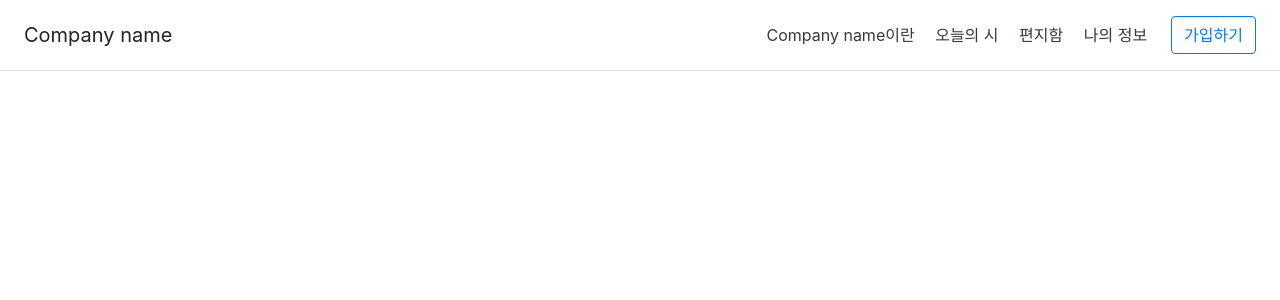
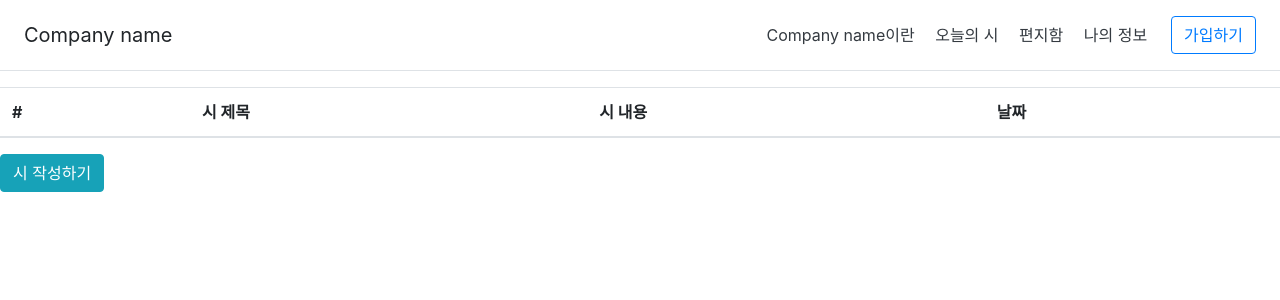
Before and after one commit to yyyubsss/dating_site, a Flask app: page /myPage in a window 1280 px wide. Shown: the top 300 px of the page. Run offline with Flask 2, Linux system fonts and the light colour scheme; lists and menus that the app fills with data are empty; some libraries are stand-ins or nearby versions.

Commit message:
Update my_page.html

```diff
--- a/templates/my_page.html
+++ b/templates/my_page.html
@@ -10,14 +10,19 @@
     <meta name="viewport" content="width=device-width, initial-scale=1, shrink-to-fit=no">
 
     <!-- Bootstrap CSS -->
-    <link rel="stylesheet" href="https://maxcdn.bootstrapcdn.com/bootstrap/4.0.0/css/bootstrap.min.css" integrity="sha384-Gn5384xqQ1aoWXA+058RXPxPg6fy4IWvTNh0E263XmFcJlSAwiGgFAW/dAiS6JXm" crossorigin="anonymous">
+    <link rel="stylesheet" href="https://maxcdn.bootstrapcdn.com/bootstrap/4.0.0/css/bootstrap.min.css"
+          integrity="sha384-Gn5384xqQ1aoWXA+058RXPxPg6fy4IWvTNh0E263XmFcJlSAwiGgFAW/dAiS6JXm" crossorigin="anonymous">
 
     <!-- JS -->
     <script src="https://ajax.googleapis.com/ajax/libs/jquery/3.4.1/jquery.min.js"></script>
     <script src="https://cdnjs.cloudflare.com/ajax/libs/jquery-cookie/1.4.1/jquery.cookie.js"></script>
 
-    <script src="https://cdnjs.cloudflare.com/ajax/libs/popper.js/1.12.9/umd/popper.min.js" integrity="sha384-ApNbgh9B+Y1QKtv3Rn7W3mgPxhU9K/ScQsAP7hUibX39j7fakFPskvXusvfa0b4Q" crossorigin="anonymous"></script>
-    <script src="https://maxcdn.bootstrapcdn.com/bootstrap/4.0.0/js/bootstrap.min.js" integrity="sha384-JZR6Spejh4U02d8jOt6vLEHfe/JQGiRRSQQxSfFWpi1MquVdAyjUar5+76PVCmYl" crossorigin="anonymous"></script>
+    <script src="https://cdnjs.cloudflare.com/ajax/libs/popper.js/1.12.9/umd/popper.min.js"
+            integrity="sha384-ApNbgh9B+Y1QKtv3Rn7W3mgPxhU9K/ScQsAP7hUibX39j7fakFPskvXusvfa0b4Q"
+            crossorigin="anonymous"></script>
+    <script src="https://maxcdn.bootstrapcdn.com/bootstrap/4.0.0/js/bootstrap.min.js"
+            integrity="sha384-JZR6Spejh4U02d8jOt6vLEHfe/JQGiRRSQQxSfFWpi1MquVdAyjUar5+76PVCmYl"
+            crossorigin="anonymous"></script>
 
     <style>
         .collapse-content .fa.fa-heart:hover {
@@ -27,19 +32,142 @@
         .collapse-content .fa.fa-share-alt:hover {
             color: #0d47a1 !important;
         }
+
+        .purple-border textarea {
+            border: 1px solid #b3b3b3;
+        }
+
+
     </style>
+
+    <script>
+
+        $(document).ready(function () {
+            showPoem();
+        });
+
+        //시 입력하기
+        function insertPoem() {
+            $.ajax({
+                type: "POST",
+                url: "/api/myPage",
+                headers: {'token_give': $.cookie('mytoken')},
+                data: {poemTitle_give: $('#poemTitle').val(), poem_give: $('#poem').val(), poem_one_give: $('#customCheck').val()},
+                success: function (response) {
+                    if (response['result'] == 'success') {
+                        alert('시 작성이 저장되었습니다')
+                        window.location.href = '/myPage'
+                    } else {
+                        alert("다시 입력해주세요")
+                    }
+                }
+            })
+        }
+
+        //쓴 시 보여주기
+        function showPoem() {
+            $.ajax({
+                type: "GET",
+                url: "/api/myPage",
+                headers: {'token_give': $.cookie('mytoken')},
+                data: {},
+                success: function (response) {
+                    let poems = response['poems'];
+                    for (let i = 0; i < poems.length; i++) {
+                        makeCard(poems[i]['poemTitle'], poems[i]['poemTitle'], '20200501');
+                    }
+                }
+            })
+        }
+
+
+        //쓴 시들 리스트로 합치기
+        function makeCard(title, content, date) {
+            let tempHtml = `<tr>
+                            <th scope="row">1</th>
+                            <td>${title}</td>
+                            <td>${content}</td>
+                            <td>${date}</td>
+                        </tr>`;
+            console.log(tempHtml)
+            $("#list").append(tempHtml);
+        }
+
+        //시 작성 열고 닫기
+        function openClose() {
+            // id 값 post-box의 display 값이 block 이면(= 눈에 보이면)
+            if ($("#poemInsert").css("display") == "block") {
+                // post-box를 가리고
+                $("#poemInsert").hide();
+                // 다시 버튼을 클릭하면, 박스 열기를 할 수 있게 텍스트 바꿔두기
+                $("#btn-poem").text("포스팅 박스 열기");
+            } else {
+                // 아니면(눈에 보이지 않으면) post-box를 펴라
+                $("#poemInsert").show();
+                // 다시 버튼을 클릭하면, 박스 닫기를 할 수 있게 텍스트 바꿔두기
+                $("#btn-poem").text("포스팅 박스 닫기");
+            }
+        }
+
+    </script>
+
 </head>
 <body>
 
+<!--홈페이지 메뉴-->
 <div class="d-flex flex-column flex-md-row align-items-center p-3 px-md-4 mb-3 bg-white border-bottom shadow-sm">
     <h5 class="my-0 mr-md-auto font-weight-normal">Company name</h5>
     <nav class="my-2 my-md-0 mr-md-3">
         <a class="p-2 text-dark" href="#">Company name이란</a>
         <a class="p-2 text-dark" href="#">오늘의 시</a>
         <a class="p-2 text-dark" href="#">편지함</a>
-      <a class="p-2 text-dark" href="#">나의 정보</a>
+        <a class="p-2 text-dark" href="/myPage">나의 정보</a>
     </nav>
-    <a class="btn btn-outline-primary" href="#">가입하기</a>
+    <a class="btn btn-outline-primary" href="/login">가입하기</a>
+</div>
+
+<!--시 리스트 목록-->
+<table class="table table-striped">
+    <thead>
+    <tr>
+        <th scope="col">#</th>
+        <th scope="col">시 제목</th>
+        <th scope="col">시 내용</th>
+        <th scope="col">날짜</th>
+    </tr>
+    </thead>
+    <tbody id="list">
+
+    </tbody>
+</table>
+
+<!--시 작성 버튼-->
+<button type="button" class="btn btn-info" id="btn-poem" onclick="openClose()">시 작성하기</button>
+
+
+<!--시 제목 쓰는 부분-->
+<div id="poemInsert" style="display:none;">
+    <div class="form-group purple-border">
+    <label for="poemTitle">제목</label>
+    <textarea class="form-control rounded-0" id="poemTitle" rows="1" placeholder="제목을 작성해주세요"></textarea>
+    </div>
+
+<!--시 쓰는 부분-->
+    <div class="form-group purple-border">
+    <label for="poem">내용</label>
+    <textarea class="form-control rounded-0" id="poem" rows="10" placeholder="시를 작성해주세요"></textarea>
+    </div>
+
+
+    <div class="custom-control custom-checkbox">
+        <input type="checkbox" class="custom-control-input" value="Y" id="customCheck" name="example1">
+        <label class="custom-control-label" for="customCheck">대표 시로 설정하기</label>
+    </div>
+    <br>
+
+<!--시 저장 버튼-->
+    <button type="button" class="btn btn-info" onclick="insertPoem()"> 저장하기</button>
+
 </div>
 
 </body>
```
Lines whose indentation alone changed are shown as unchanged.
